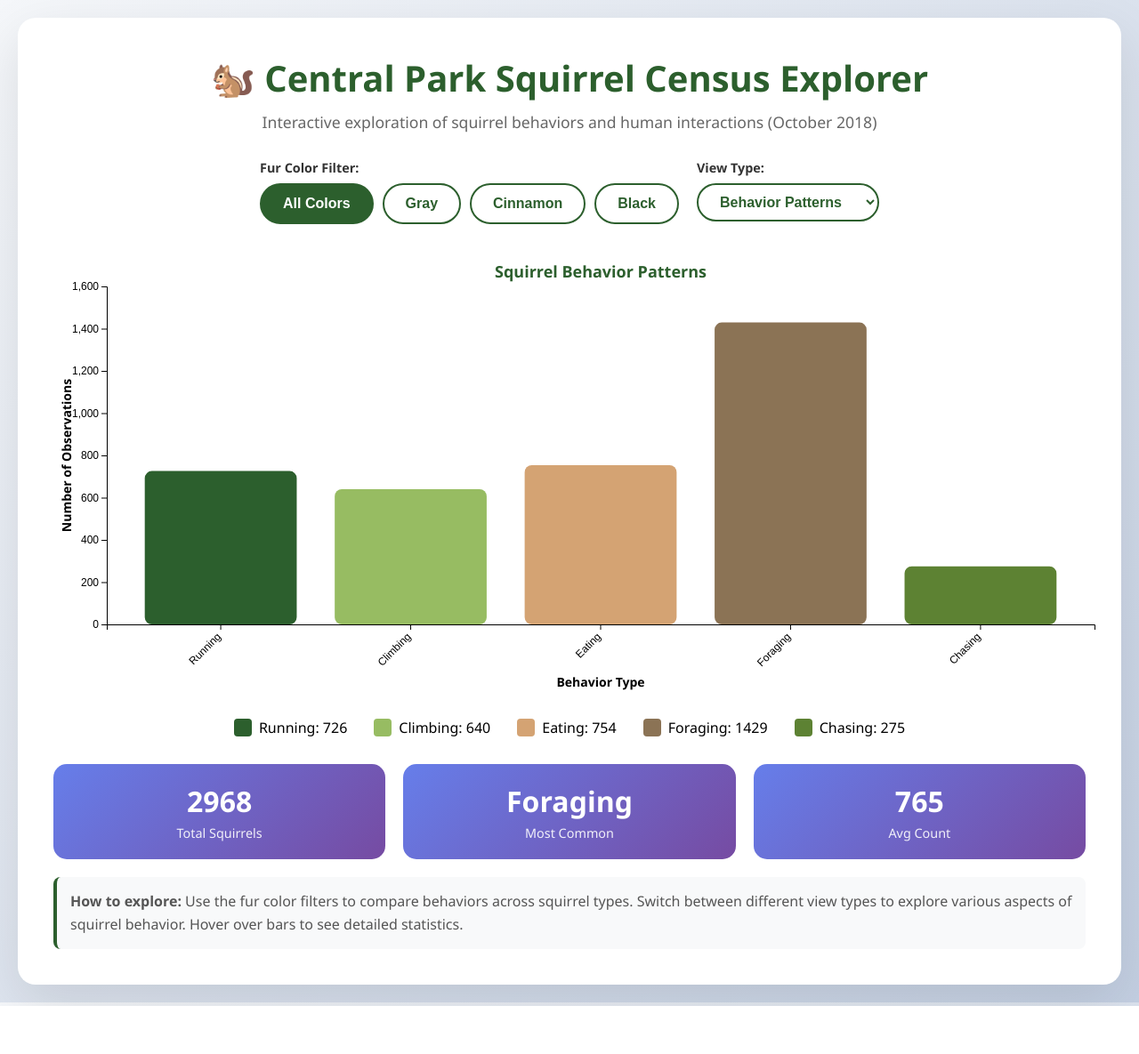
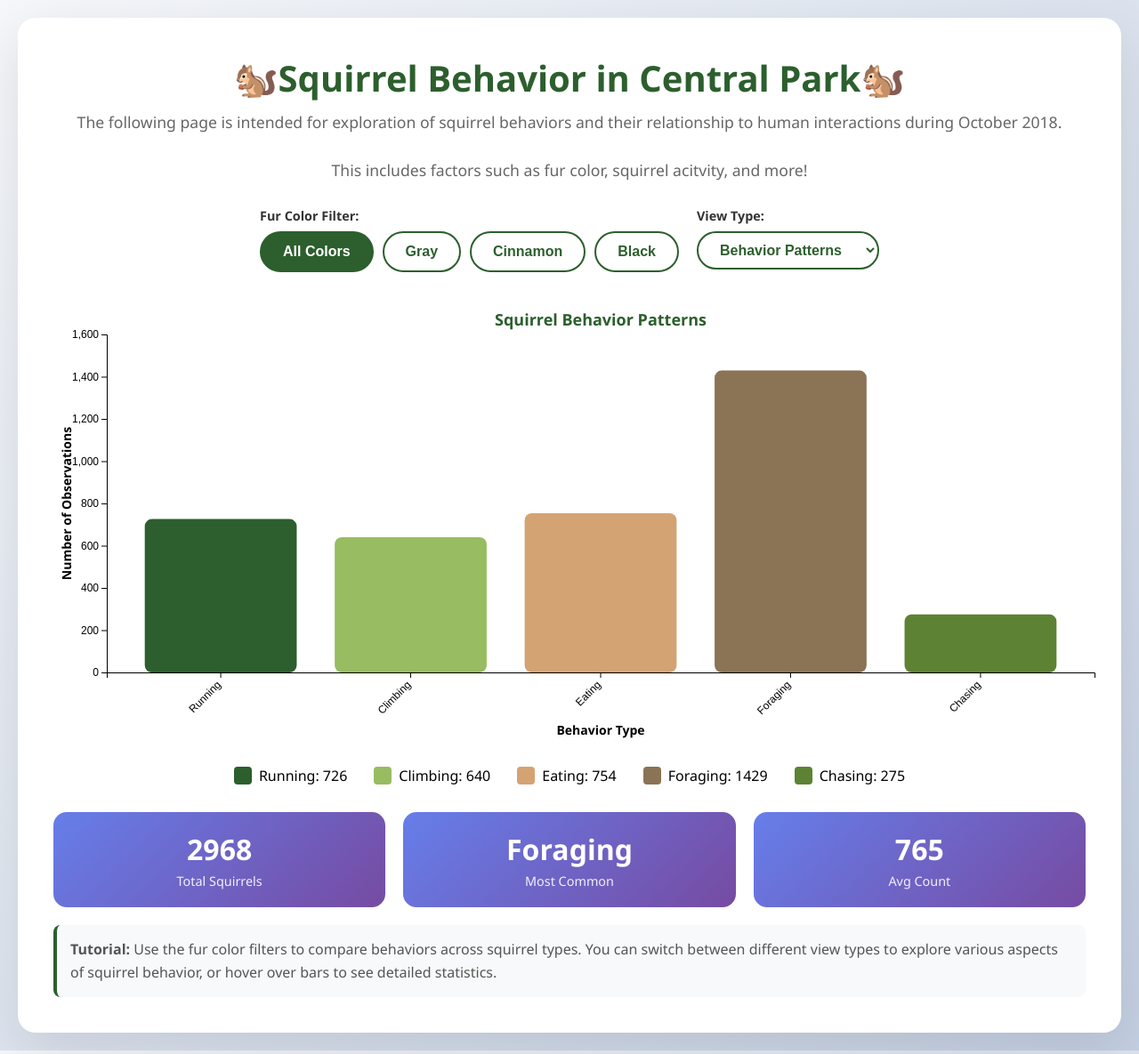
Before and after one commit to khanlamiah019/squirrel_parks, a plain HTML site: page index.html in a window 1280 px wide. Shown: the whole page at 89% size. Before the commit the page ends 1131 px from the top, so only its background shows below. Drawn offline with nearby package versions, Linux system fonts and the light colour scheme.

Commit message:
Update index.html

```diff
--- a/index.html
+++ b/index.html
@@ -198,8 +198,9 @@
 </head>
 <body>
     <div class="container">
-        <h1>🐿️ Central Park Squirrel Census Explorer</h1>
-        <p class="subtitle">Interactive exploration of squirrel behaviors and human interactions (October 2018)</p>
+        <h1>🐿️Squirrel Behavior in Central Park🐿️</h1>
+        <p class="subtitle">The following page is intended for exploration of squirrel behaviors and their relationship to human interactions during October 2018.</p>
+        <p class="subtitle">This includes factors such as fur color, squirrel acitvity, and more!</p>
 
         <div class="controls">
             <div class="control-group">
@@ -231,7 +232,7 @@
         <div class="stats" id="stats"></div>
 
         <div class="info-box">
-            <p><strong>How to explore:</strong> Use the fur color filters to compare behaviors across squirrel types. Switch between different view types to explore various aspects of squirrel behavior. Hover over bars to see detailed statistics.</p>
+            <p><strong>Tutorial:</strong> Use the fur color filters to compare behaviors across squirrel types. You can switch between different view types to explore various aspects of squirrel behavior, or hover over bars to see detailed statistics.</p>
         </div>
     </div>
 
```
